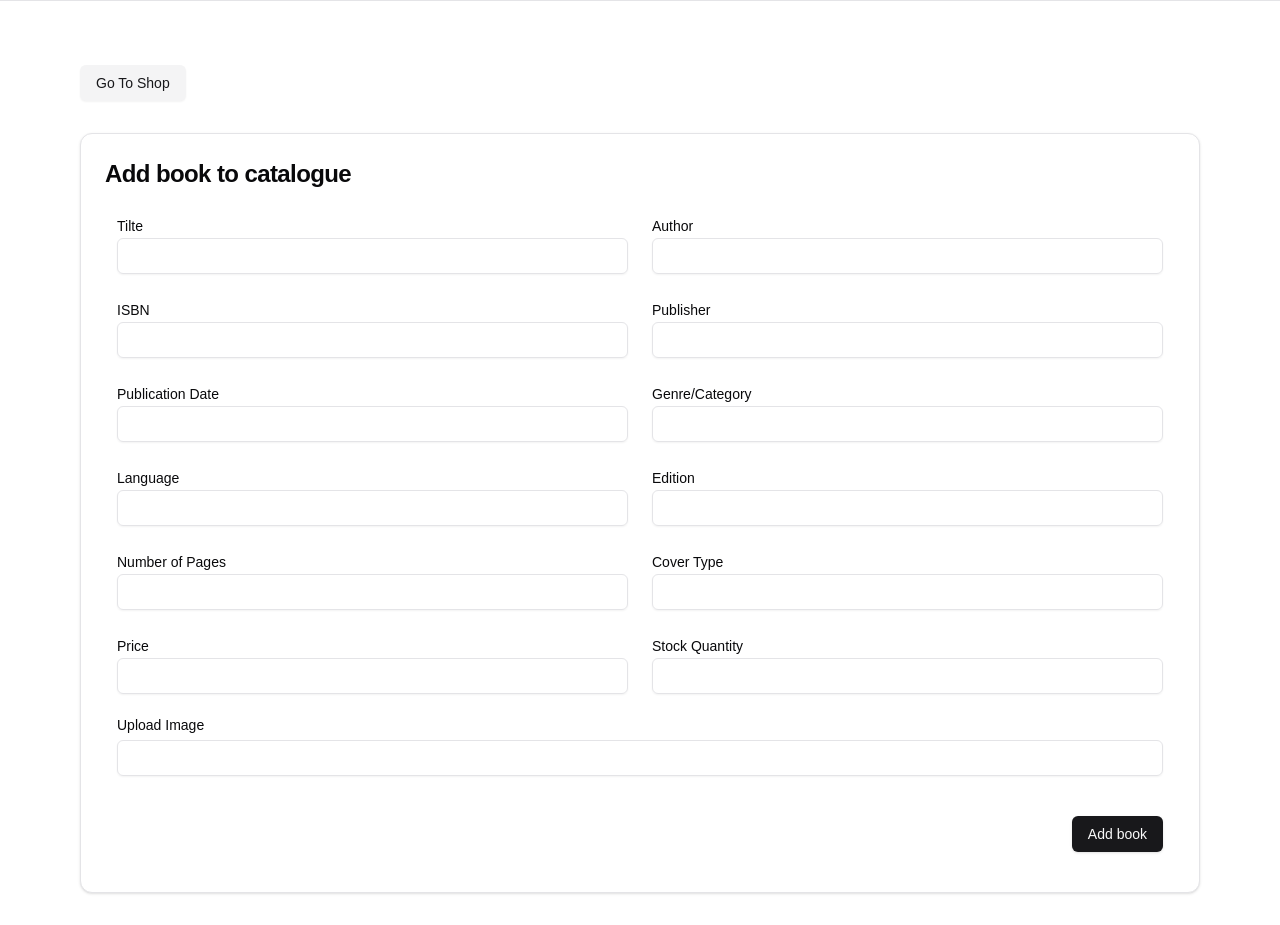
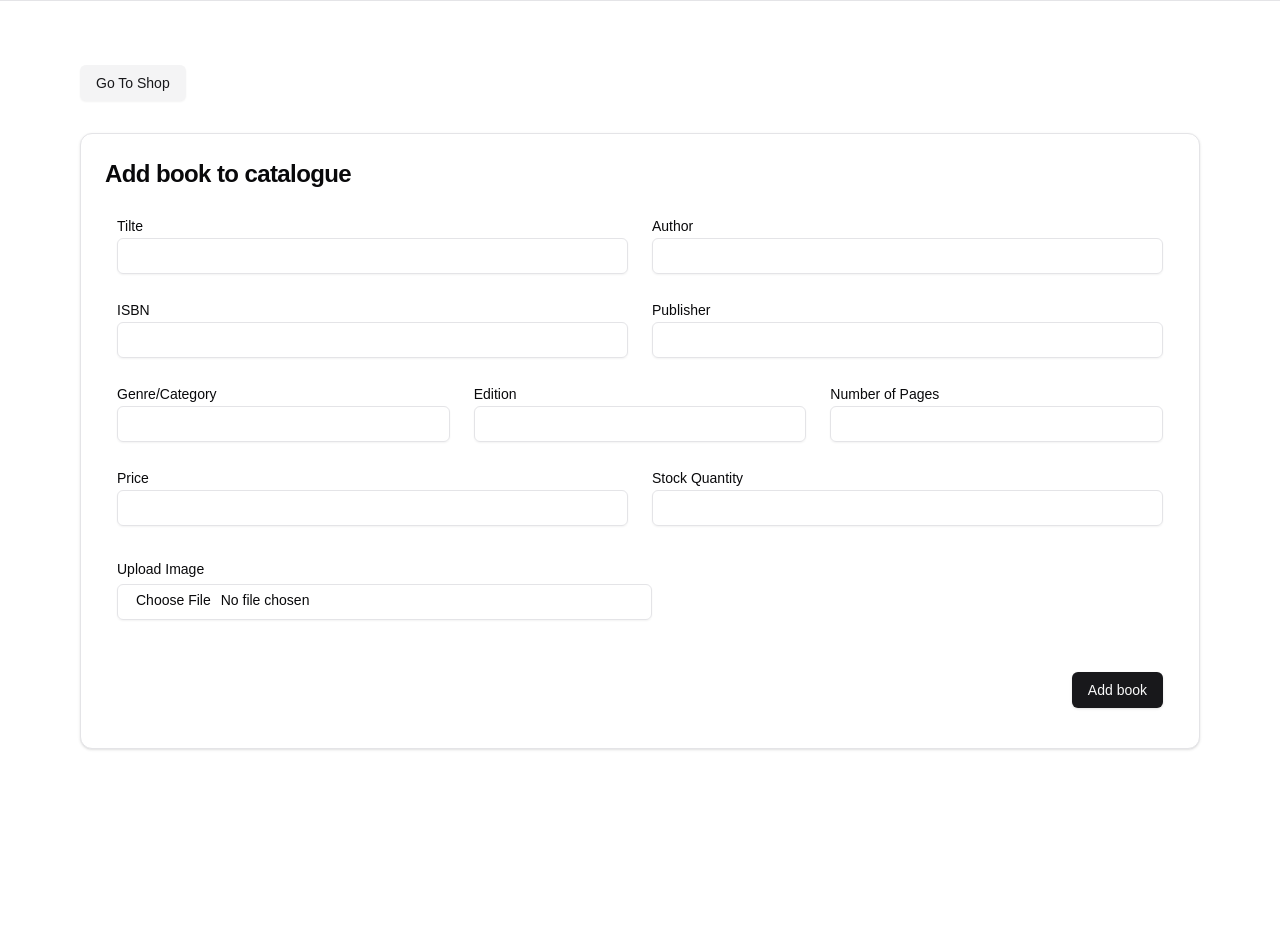
Before and after one commit to umtate/fund-club-app, a Next.js app: page /admin in a window 1280 px wide. After the commit the page ends 800 px from the top, so only its background shows below. Built offline with nearby package versions, Linux system fonts and the light colour scheme.

Commit message:
added yup and formik

```diff
--- a/package.json
+++ b/package.json
@@ -23,13 +23,15 @@
     "@radix-ui/react-tabs": "^1.1.1",
     "class-variance-authority": "^0.7.0",
     "clsx": "^2.1.1",
+    "formik": "^2.4.6",
     "lucide-react": "^0.453.0",
     "next": "14.2.15",
     "react": "^18",
     "react-dom": "^18",
     "react-resizable-panels": "^2.1.4",
     "tailwind-merge": "^2.5.4",
-    "tailwindcss-animate": "^1.0.7"
+    "tailwindcss-animate": "^1.0.7",
+    "yup": "^1.4.0"
   },
   "devDependencies": {
     "@types/node": "^20",
--- a/src/app/components/admin/AddPrdoucts.tsx
+++ b/src/app/components/admin/AddPrdoucts.tsx
@@ -10,89 +10,196 @@ import {
 } from "@/components/ui/card";
 import { Input } from "@/components/ui/input";
 import { Label } from "@/components/ui/label";
+import { useFormik } from "formik";
+import * as Yup from "yup";
+
+const validationSchema = Yup.object().shape({
+  title: Yup.string().required(),
+  author: Yup.string().required(),
+  isbn: Yup.string().required(),
+  publisher: Yup.string().required(),
+  genre: Yup.string().required(),
+  edition: Yup.string().required(),
+  numberOfPages: Yup.number().required(),
+  quantity: Yup.number().required(),
+  price: Yup.string().required(),
+  picture: Yup.string().required(),
+});
 
 export function AppProductsComponent() {
+  const formik = useFormik({
+    initialValues: {
+      title: "",
+      author: "",
+      isbn: "",
+      publisher: "",
+      genre: "",
+      edition: "",
+      numberOfPages: "",
+      quantity: "",
+      price: "",
+      picture: "",
+    },
+    validationSchema,
+    onSubmit: (values) => {
+      alert(JSON.stringify(values, null, 2));
+    },
+  });
+
   return (
     <Card>
       <CardHeader className="space-y-1">
         <CardTitle className="text-2xl">Add book to catalogue</CardTitle>
       </CardHeader>
 
+      <form onSubmit={formik.handleSubmit}>
         <CardContent className="grid gap-6">
           <div className="flex">
             <div className="py-1.25 mx-3 px-0.75 items-center  w-1/2 md:w-full">
               <Label htmlFor="title">Tilte</Label>
-            <Input id="title" type="text" />
+              <Input
+                id="title"
+                type="text"
+                name="title"
+                onChange={formik.handleChange}
+                value={formik.values.title}
+              />
+              {formik.errors.title && formik.touched.title ? (
+                <Label className="text-red-600">{formik.errors.title}</Label>
+              ) : null}{" "}
             </div>
             <div className="py-1.25 mx-3 px-0.75 items-center  w-1/2 md:w-full">
               <Label htmlFor="author">Author</Label>
-            <Input id="author" type="text" />
+              <Input
+                id="author"
+                type="text"
+                name="author"
+                onChange={formik.handleChange}
+                value={formik.values.author}
+              />
+              {formik.errors.author && formik.touched.author ? (
+                <Label className="text-red-600">{formik.errors.author}</Label>
+              ) : null}{" "}
             </div>
           </div>
 
           <div className="flex">
             <div className="py-1.25 mx-3 px-0.75 items-center  w-1/2 md:w-full">
               <Label htmlFor="isbn">ISBN</Label>
-            <Input id="isbn" type="text" />
+              <Input
+                id="isbn"
+                type="text"
+                name="isbn"
+                onChange={formik.handleChange}
+                value={formik.values.isbn}
+              />
+              {formik.errors.isbn && formik.touched.isbn ? (
+                <Label className="text-red-600">{formik.errors.isbn}</Label>
+              ) : null}{" "}
             </div>
             <div className="py-1.25 mx-3 px-0.75 items-center  w-1/2 md:w-full">
               <Label htmlFor="publisher">Publisher</Label>
-            <Input id="publishe" type="text" />
+              <Input
+                id="publisher"
+                type="text"
+                name="publisher"
+                onChange={formik.handleChange}
+                value={formik.values.publisher}
+              />
+              {formik.errors.publisher && formik.touched.publisher ? (
+                <Label className="text-red-600">
+                  {formik.errors.publisher}
+                </Label>
+              ) : null}{" "}
             </div>
           </div>
 
           <div className="flex">
             <div className="py-1.25 mx-3 px-0.75 items-center  w-1/2 md:w-full">
-            <Label htmlFor="publicationDate">Publication Date</Label>
-            <Input id="publicationDate" type="text" />
-          </div>
-          <div className="py-1.25 mx-3 px-0.75 items-center  w-1/2 md:w-full">
               <Label htmlFor="genre">Genre/Category</Label>
-            <Input id="genre" type="text" />
-          </div>
+              <Input
+                id="genre"
+                type="text"
+                name="genre"
+                onChange={formik.handleChange}
+                value={formik.values.genre}
+              />
+              {formik.errors.genre && formik.touched.genre ? (
+                <Label className="text-red-600">{formik.errors.genre}</Label>
+              ) : null}{" "}
             </div>
 
-        <div className="flex">
-          <div className="py-1.25 mx-3 px-0.75 items-center  w-1/2 md:w-full">
-            <Label htmlFor="language">Language</Label>
-            <Input id="language" type="text" />
-          </div>
             <div className="py-1.25 mx-3 px-0.75 items-center  w-1/2 md:w-full">
               <Label htmlFor="edition">Edition</Label>
-            <Input id="edition" type="text" />
-          </div>
+              <Input
+                id="edition"
+                type="text"
+                name="edition"
+                onChange={formik.handleChange}
+                value={formik.values.edition}
+              />
+              {formik.errors.edition && formik.touched.edition ? (
+                <Label className="text-red-600">{formik.errors.edition}</Label>
+              ) : null}{" "}
             </div>
 
-        <div className="flex">
             <div className="py-1.25 mx-3 px-0.75 items-center  w-1/2 md:w-full">
               <Label htmlFor="numberOfPages">Number of Pages</Label>
-            <Input id="numberOfPages" type="text" />
-          </div>
-          <div className="py-1.25 mx-3 px-0.75 items-center  w-1/2 md:w-full">
-            <Label htmlFor="coverType">Cover Type</Label>
-            <Input id="coverType" type="text" />
+              <Input
+                id="numberOfPages"
+                type="number"
+                name="numberOfPages"
+                onChange={formik.handleChange}
+                value={formik.values.numberOfPages}
+              />
+              {formik.errors.numberOfPages && formik.touched.numberOfPages ? (
+                <Label className="text-red-600">
+                  {formik.errors.numberOfPages}
+                </Label>
+              ) : null}{" "}
             </div>
           </div>
 
           <div className="flex">
             <div className="py-1.25 mx-3 px-0.75 items-center  w-1/2 md:w-full">
               <Label htmlFor="price">Price</Label>
-            <Input id="price" type="text" />
+              <Input
+                id="price"
+                type="text"
+                name="price"
+                onChange={formik.handleChange}
+                value={formik.values.price}
+              />
+              {formik.errors.price && formik.touched.price ? (
+                <Label className="text-red-600">{formik.errors.price}</Label>
+              ) : null}{" "}
             </div>
             <div className="py-1.25 mx-3 px-0.75 items-center  w-1/2 md:w-full">
               <Label htmlFor="quantity">Stock Quantity</Label>
-            <Input id="quantity" type="text" />
+              <Input
+                id="quantity"
+                type="number"
+                name="quantity"
+                onChange={formik.handleChange}
+                value={formik.values.quantity}
+              />
+              {formik.errors.quantity && formik.touched.quantity ? (
+                <Label className="text-red-600">{formik.errors.quantity}</Label>
+              ) : null}{" "}
             </div>
           </div>
 
-	<div className="grid gap-2 mx-3">
-          <Label htmlFor="firstName">Upload Image</Label>
-          <Input id="firstName" type="text" />
+          <div className="grid gap-2 my-3 mx-3 w-1/2 ">
+            <Label htmlFor="picture">Upload Image</Label>
+            <Input id="picture" type="file" />
           </div>
         </CardContent>
         <CardFooter className="flex justify-end my-4">
-        <Button className="mx-3">Add book</Button>
+          <Button className="mx-3" type="submit">
+            Add book
+          </Button>
         </CardFooter>
+      </form>
     </Card>
   );
 }
```
Also changed, not shown: 1 other file (tests, documents, lock files or other folders). Lines whose indentation alone changed are shown as unchanged.
